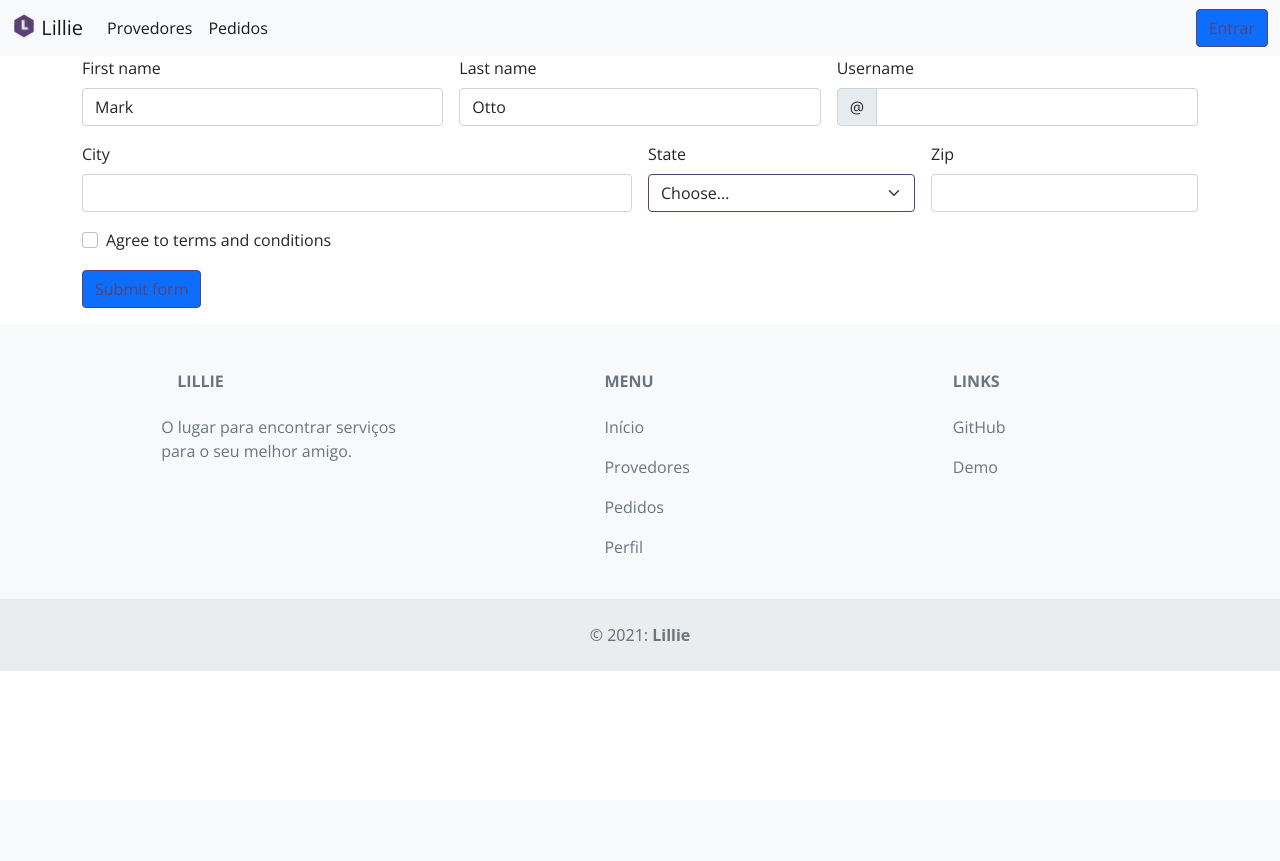
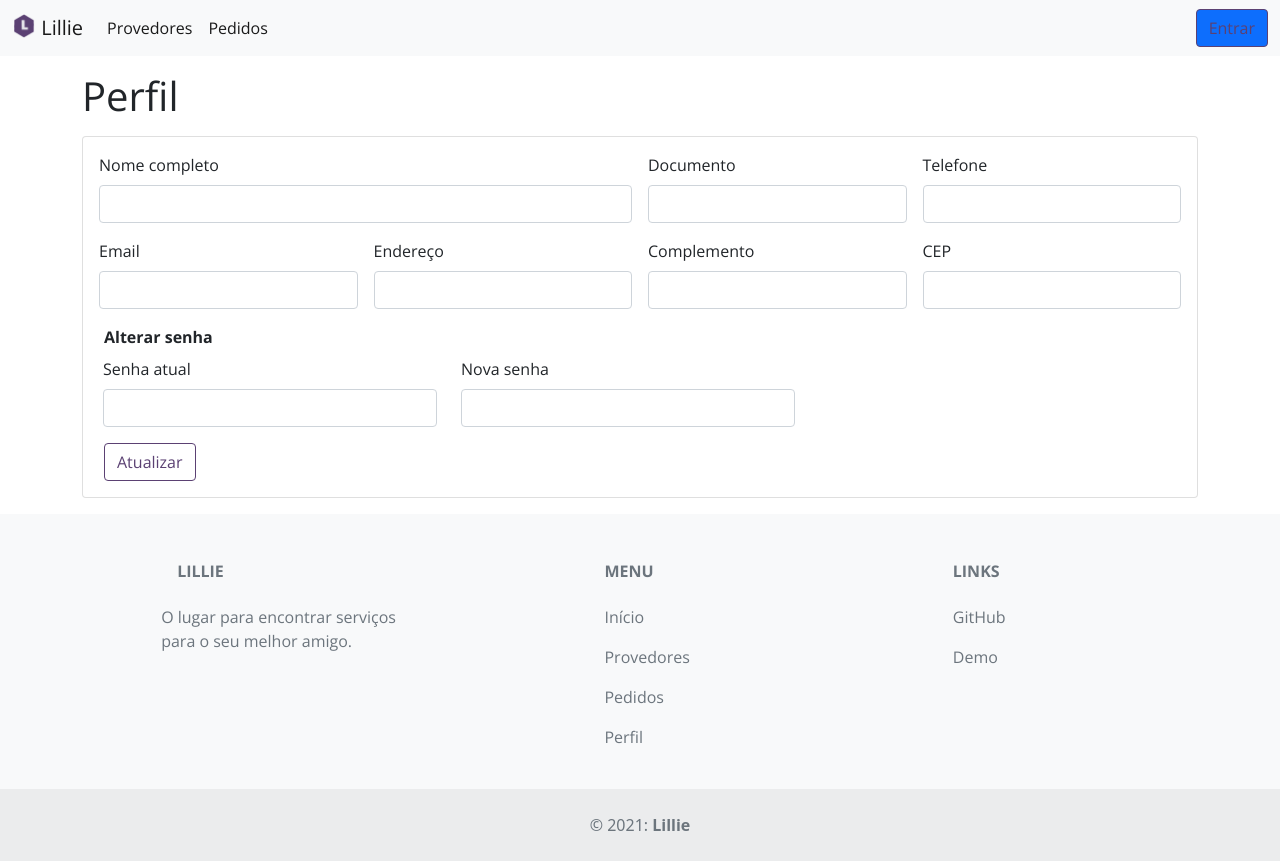
Before and after one commit to eduardo-neves/lillie, a Flask app: template app/templates/components/profileUser.html in a window 1280 px wide. Before the commit the page ends 671 px from the top, so only its background shows below. Run offline with Flask 2, Linux system fonts and the light colour scheme; the template is opened without the code that fills it, so the values that code supplies are empty.

Commit message:
Updated README

```diff
--- a/app/main.py
+++ b/app/main.py
@@ -94,7 +94,21 @@ def updateOrder():
 
 @app.route("/user/profile")
 def profile():
-        return render_template('components/profileUser.html', test="This is where the profile is going to be.")
+        from app.scripts.daoUser import fetchUser
+        user = fetchUser(session['user_email'])
+        return render_template('components/profileUser.html', test="This is where the profile is going to be.", user=user)
+
+@app.route("/user/update", methods = ['GET', 'POST'])
+def updateUser():
+
+        if request.method != "POST":
+                return redirect(url_for("profile"))
+        else:
+                from app.scripts.daoUser import fetchUser
+                user = fetchUser(session['user_email'])
+                return render_template('components/profileUser.html', test="This is where the profile is going to be.", user=user)
+
+
 
 @app.route("/user/checkout/<id>")
 def checkout(id):
--- a/app/templates/components/profileUser.html
+++ b/app/templates/components/profileUser.html
@@ -3,69 +3,56 @@
 Perfil
 {% endblock %}
 {% block content %}
-{{test}}
-<form class="row g-3 needs-validation" novalidate>
-    <div class="col-md-4">
-      <label for="validationCustom01" class="form-label">First name</label>
-      <input type="text" class="form-control" id="validationCustom01" value="Mark" required>
-      <div class="valid-feedback">
-        Looks good!
+<h1 class="mb-3 mt-3">
+  Perfil
+  {% for message in messages %}
+      <h5 class="text">{{ message }}</h5>
+  {% endfor %}
+</h1>
+<div class="card mb-3 p-3">
+  <form class="row g-3" action="/user/update" method="POST">
+      <div class="col-md-6">
+        <label for="userName" class="form-label">Nome completo</label>
+        <input type="text" class="form-control" id="userName" name="userName" value="{{ user.name }}" required>
       </div>
-    </div>
-    <div class="col-md-4">
-      <label for="validationCustom02" class="form-label">Last name</label>
-      <input type="text" class="form-control" id="validationCustom02" value="Otto" required>
-      <div class="valid-feedback">
-        Looks good!
+      <div class="col-md-3">
+        <label for="userDocument" class="form-label">Documento</label>
+        <input type="text" class="form-control" id="userDocument" name="userDocument" value="{{ user.document}}">
       </div>
-    </div>
-    <div class="col-md-4">
-      <label for="validationCustomUsername" class="form-label">Username</label>
-      <div class="input-group has-validation">
-        <span class="input-group-text" id="inputGroupPrepend">@</span>
-        <input type="text" class="form-control" id="validationCustomUsername" aria-describedby="inputGroupPrepend" required>
-        <div class="invalid-feedback">
-          Please choose a username.
+      <div class="col-md-3">
+        <label for="userPhone" class="form-label">Telefone</label>
+        <input type="text" class="form-control" id="userPhone" name="userPhone" value="{{ user.phone }}" required>
+      </div>
+      <div class="col-md-3">
+        <label for="userEmail" class="form-label">Email</label>
+        <input type="text" class="form-control" id="userEmail" name="userEmail" value="{{ user.email }}" required>
+      </div>
+      <div class="col-md-3">
+        <label for="userAddress" class="form-label">Endereço</label>
+        <input type="text" class="form-control" id="userAddress" name="userAddress" value="{{ user.address }}" required>
+      </div>
+      <div class="col-md-3">
+        <label for="userAddress2" class="form-label">Complemento</label>
+        <input type="text" class="form-control" id="userAddress2" name="userAddress2" value="{{ user.address2}}">
+      </div>
+      <div class="col-md-3">
+        <label for="userCep" class="form-label">CEP</label>
+        <input type="text" class="form-control" id="userCep" name="userCep" value="{{ user.cep }}" maxlength="8" size="8" required>
+      </div>
+      <label for="rowPassword" class="form-label"><strong style="margin-left: 5px;">Alterar senha</strong></label>
+      <div class="row" id="rowPassword">
+        <div class="col-md-4">
+          <label for="userPassword" class="form-label">Senha atual</label>
+          <input type="password" class="form-control" id="userPassword" name="userPassword">
+        </div>
+        <div class="col-md-4">
+          <label for="userPasswordNew" class="form-label">Nova senha</label>
+          <input type="text" class="form-control" id="userPasswordNew" name="userPasswordNew">
         </div>
       </div>
-    </div>
-    <div class="col-md-6">
-      <label for="validationCustom03" class="form-label">City</label>
-      <input type="text" class="form-control" id="validationCustom03" required>
-      <div class="invalid-feedback">
-        Please provide a valid city.
+      <div class="col-12" style="margin-left: 5px;">
+        <button class="btn" type="submit">Atualizar</button>
       </div>
-    </div>
-    <div class="col-md-3">
-      <label for="validationCustom04" class="form-label">State</label>
-      <select class="form-select" id="validationCustom04" required>
-        <option selected disabled value="">Choose...</option>
-        <option>...</option>
-      </select>
-      <div class="invalid-feedback">
-        Please select a valid state.
-      </div>
-    </div>
-    <div class="col-md-3">
-      <label for="validationCustom05" class="form-label">Zip</label>
-      <input type="text" class="form-control" id="validationCustom05" required>
-      <div class="invalid-feedback">
-        Please provide a valid zip.
-      </div>
-    </div>
-    <div class="col-12">
-      <div class="form-check">
-        <input class="form-check-input" type="checkbox" value="" id="invalidCheck" required>
-        <label class="form-check-label" for="invalidCheck">
-          Agree to terms and conditions
-        </label>
-        <div class="invalid-feedback">
-          You must agree before submitting.
-        </div>
-      </div>
-    </div>
-    <div class="col-12">
-      <button class="btn btn-primary" type="submit">Submit form</button>
-    </div>
-  </form>
+    </form>
+  </div>
 {% endblock %}
```
Also changed, not shown: README.md, 1 other file.
